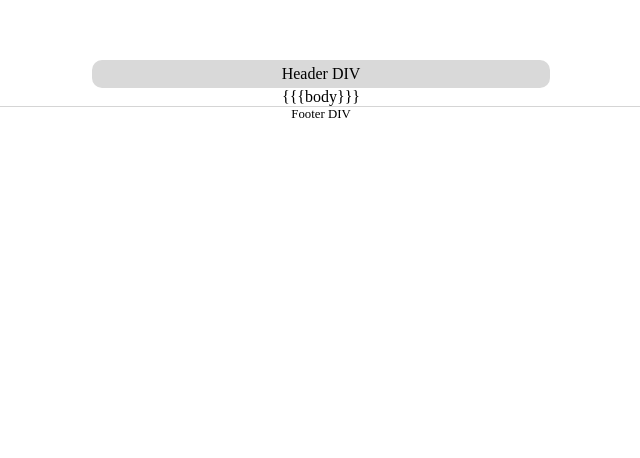
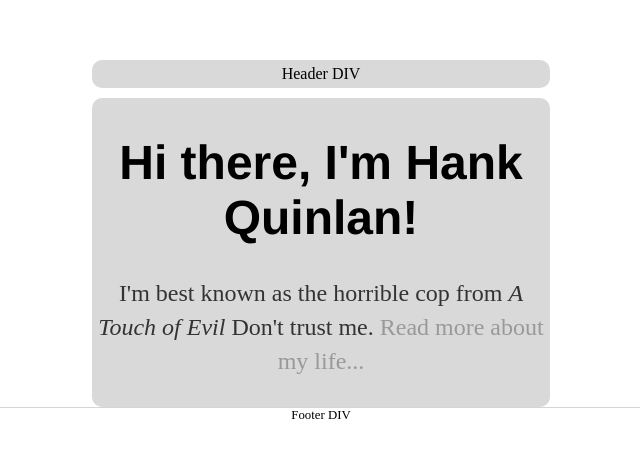
Before and after one commit to thweattm/thweattm.github.io, a Jekyll site: the page built from index.html, in a window 1280 px wide. Shown: the top 458 px of the page, without its empty margins (319-959 px from the left). Built offline with Jekyll 4.4.1, drawn with Linux system fonts in a browser that asks for light colours.

Commit message:
Update index.html

```diff
--- a/index.html
+++ b/index.html
@@ -1,22 +1,8 @@
-<!doctype HTML>
-<HTML>
-	<head>
-		<meta charset="UTF-8">
-		<title>Mike Thweatt</title>
-		<link rel="stylesheet" href="css/main.css" type="text/css">
-	</head>
-	<body>
-		<center>
-		<div class="header">
-			Header DIV
-		</div>
-
-		{{{body}}}
-
-		<footer>
-			Footer DIV
-		</footer>
-
-		</center>
-	</body>
-</HTML>
+---
+layout: default
+title: Mike Thweatt Home
+---
+<div class="blurb">
+	<h1>Hi there, I'm Hank Quinlan!</h1>
+	<p>I'm best known as the horrible cop from <em>A Touch of Evil</em> Don't trust me. <a href="/about">Read more about my life...</a></p>
+</div><!-- /.blurb -->
```
